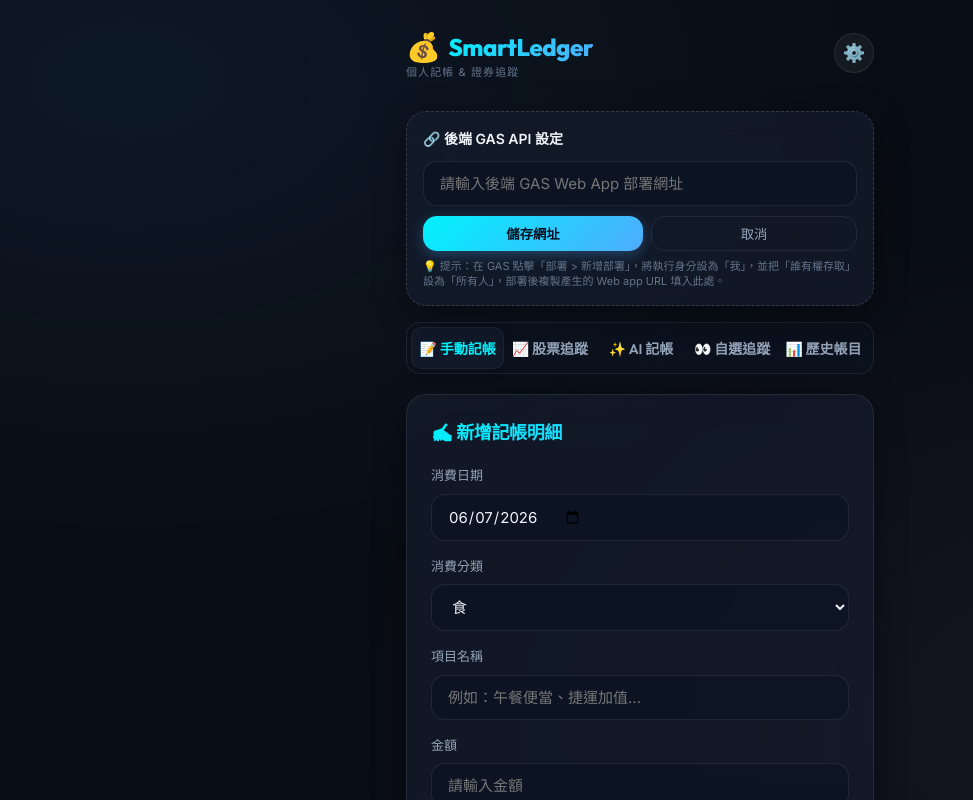
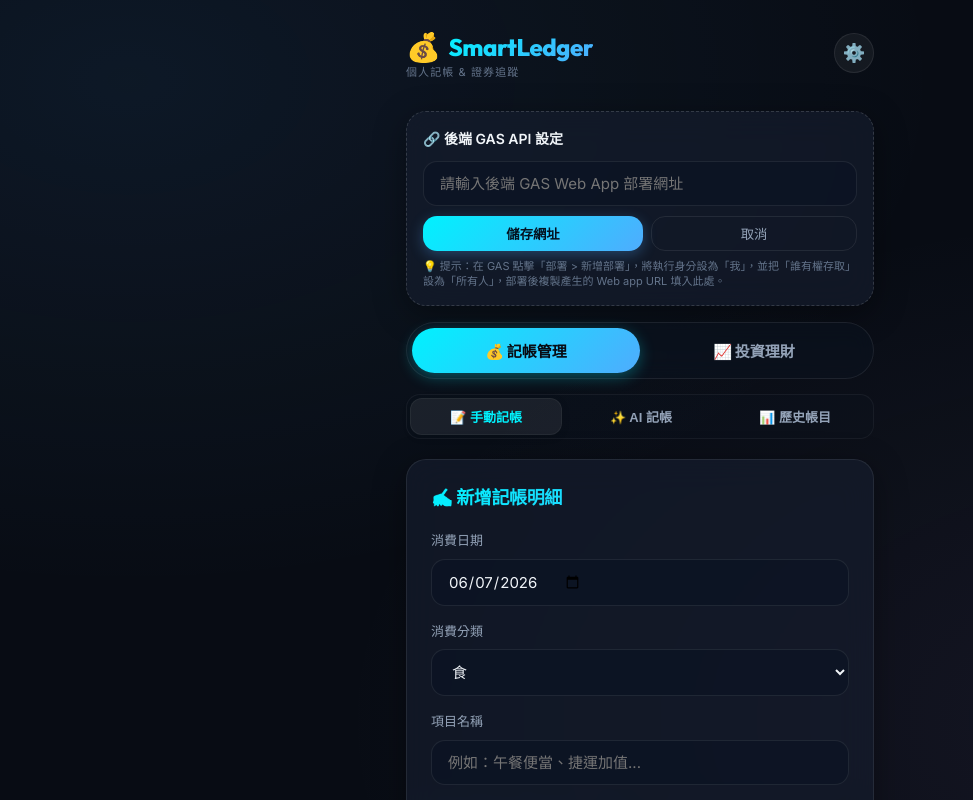
Before and after one commit to ChenYuHsu413/PersonalAccountSystem, a React (Vite) app: page / in a window 1280 px wide. Shown: the top 800 px of the page, without its empty margins (0-973 px from the left). Built offline with nearby package versions, Linux system fonts and the light colour scheme.

Commit message:
feat: restructure navigation to double-level tabs and optimize stock Chinese name formatting

```diff
--- a/src/App.css
+++ b/src/App.css
@@ -56,6 +56,87 @@
   color: #00f2fe;
   box-shadow: 0 4px 12px rgba(0, 0, 0, 0.15);
   border: 1px solid rgba(255, 255, 255, 0.05);
+}
+
+/* 雙層導覽新樣式 */
+.main-nav-tabs {
+  display: flex;
+  background: rgba(13, 20, 35, 0.45);
+  border: 1px solid rgba(255, 255, 255, 0.08);
+  padding: 5px;
+  border-radius: 30px; /* 藥丸造型 */
+  margin-bottom: 15px;
+  backdrop-filter: blur(10px);
+  -webkit-backdrop-filter: blur(10px);
+}
+
+.main-tab-btn {
+  flex: 1;
+  background: transparent;
+  border: none;
+  color: var(--text-secondary);
+  padding: 12px 0;
+  font-size: 15px;
+  font-weight: 700;
+  font-family: var(--font-heading);
+  border-radius: 25px; /* 藥丸造型 */
+  cursor: pointer;
+  transition: all 0.3s cubic-bezier(0.4, 0, 0.2, 1);
+  display: flex;
+  align-items: center;
+  justify-content: center;
+  gap: 8px;
+}
+
+.main-tab-btn:hover {
+  color: var(--text-primary);
+  background: rgba(255, 255, 255, 0.03);
+}
+
+.main-tab-btn.active {
+  background: linear-gradient(135deg, #00f2fe 0%, #4facfe 100%);
+  color: #080c14;
+  font-weight: 800;
+  box-shadow: 0 4px 15px rgba(0, 242, 254, 0.3);
+}
+
+.sub-nav-tabs {
+  display: flex;
+  background: rgba(13, 20, 35, 0.25);
+  border: 1px solid rgba(255, 255, 255, 0.05);
+  padding: 3px;
+  border-radius: var(--border-radius-md);
+  margin-bottom: 20px;
+  gap: 4px;
+}
+
+.sub-tab-btn {
+  flex: 1;
+  background: transparent;
+  border: none;
+  color: var(--text-secondary);
+  padding: 8px 0;
+  font-size: 13px;
+  font-weight: 600;
+  border-radius: calc(var(--border-radius-md) - 2px);
+  cursor: pointer;
+  transition: var(--transition-smooth);
+  display: flex;
+  align-items: center;
+  justify-content: center;
+  gap: 6px;
+}
+
+.sub-tab-btn:hover {
+  color: var(--text-primary);
+  background: rgba(255, 255, 255, 0.02);
+}
+
+.sub-tab-btn.active {
+  background: rgba(255, 255, 255, 0.07);
+  color: #00f2fe;
+  border: 1px solid rgba(255, 255, 255, 0.05);
+  box-shadow: 0 2px 8px rgba(0, 0, 0, 0.1);
 }
 
 /* 內容顯示區 */
--- a/src/App.jsx
+++ b/src/App.jsx
@@ -518,6 +518,10 @@
     }
   };
 
+  // 判斷當前大分類組別 (記帳管理 / 投資理財)
+  const isBookkeepGroup = ['bookkeep', 'gemini', 'history'].includes(activeTab);
+  const mainTab = isBookkeepGroup ? 'bookkeep' : 'stocks';
+
   return (
     <div className="app-container">
       {/* 標頭 */}
@@ -593,38 +597,60 @@
         </div>
       )}
 
-      {/* 導覽 Tab */}
-      <nav className="nav-tabs">
+      {/* 雙層選單導覽 */}
+      <div className="main-nav-tabs">
         <button
-          className={`tab-btn ${activeTab === 'bookkeep' ? 'active' : ''}`}
+          className={`main-tab-btn ${mainTab === 'bookkeep' ? 'active' : ''}`}
+          onClick={() => setActiveTab('bookkeep')}
+        >
+          💰 記帳管理
+        </button>
+        <button
+          className={`main-tab-btn ${mainTab === 'stocks' ? 'active' : ''}`}
+          onClick={() => setActiveTab('stocks')}
+        >
+          📈 投資理財
+        </button>
+      </div>
+
+      <nav className="sub-nav-tabs">
+        {mainTab === 'bookkeep' ? (
+          <>
+            <button
+              className={`sub-tab-btn ${activeTab === 'bookkeep' ? 'active' : ''}`}
               onClick={() => setActiveTab('bookkeep')}
             >
               📝 手動記帳
             </button>
             <button
-          className={`tab-btn ${activeTab === 'stocks' ? 'active' : ''}`}
+              className={`sub-tab-btn ${activeTab === 'gemini' ? 'active' : ''}`}
+              onClick={() => setActiveTab('gemini')}
+            >
+              ✨ AI 記帳
+            </button>
+            <button
+              className={`sub-tab-btn ${activeTab === 'history' ? 'active' : ''}`}
+              onClick={() => setActiveTab('history')}
+            >
+              📊 歷史帳目
+            </button>
+          </>
+        ) : (
+          <>
+            <button
+              className={`sub-tab-btn ${activeTab === 'stocks' ? 'active' : ''}`}
               onClick={() => setActiveTab('stocks')}
             >
               📈 股票追蹤
             </button>
             <button
-          className={`tab-btn ${activeTab === 'gemini' ? 'active' : ''}`}
-          onClick={() => setActiveTab('gemini')}
-        >
-          ✨ AI 記帳
-        </button>
-        <button
-          className={`tab-btn ${activeTab === 'watchlist' ? 'active' : ''}`}
+              className={`sub-tab-btn ${activeTab === 'watchlist' ? 'active' : ''}`}
               onClick={() => setActiveTab('watchlist')}
             >
               👀 自選追蹤
             </button>
-        <button
-          className={`tab-btn ${activeTab === 'history' ? 'active' : ''}`}
-          onClick={() => setActiveTab('history')}
-        >
-          📊 歷史帳目
-        </button>
+          </>
+        )}
       </nav>
 
       {/* 分頁內容 */}
```
Also changed, not shown: 1 other file (tests, documents, lock files or other folders). Lines whose indentation alone changed are shown as unchanged.
